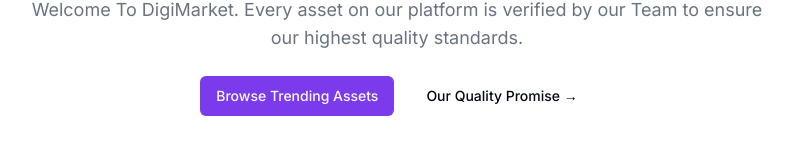
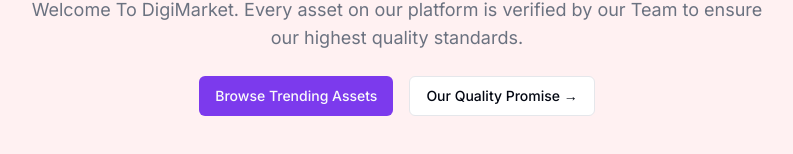
Before and after one commit to CodebyCyrus/Digi-Market, a Next.js app: page / in a window 1280 px wide. Shown: the part 148-302 px from the top of the page, without its empty margins (243-1036 px from the left). Built offline with nearby package versions, Linux system fonts and the light colour scheme.

Commit message:
change all page layout and color

```diff
--- a/src/app/layout.tsx
+++ b/src/app/layout.tsx
@@ -21,7 +21,7 @@
       <body
         className={cn("relative h-full font-sans antialiased", inter.className)}
       >
-        <main className="relative flex flex-col min-h-screen">
+        <main className="relative flex flex-col min-h-screen bg-rose-50">
           <div className="flex-grow flex-1">{children}</div>
         </main>
       </body>
--- a/src/app/page.tsx
+++ b/src/app/page.tsx
@@ -18,9 +18,11 @@
           <Link href="/products" className={buttonVariants()}>
             Browse Trending Assets
           </Link>
-          <Button variant={"ghost"}>Our Quality Promise &rarr;</Button>
+          <Button variant={"outline"}>Our Quality Promise &rarr;</Button>
         </div>
       </div>
+
+      {/* {List Products} */}
     </MaxWidthWrapper>
   );
 }
```
